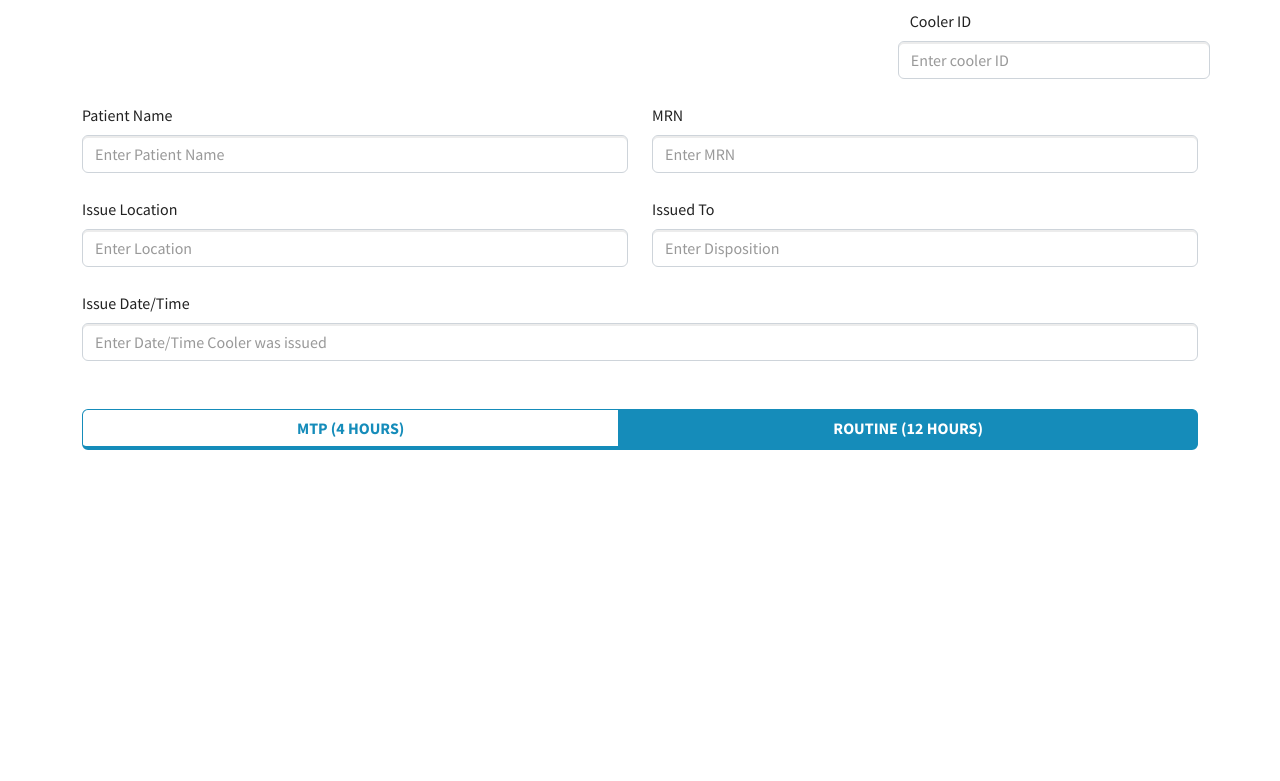
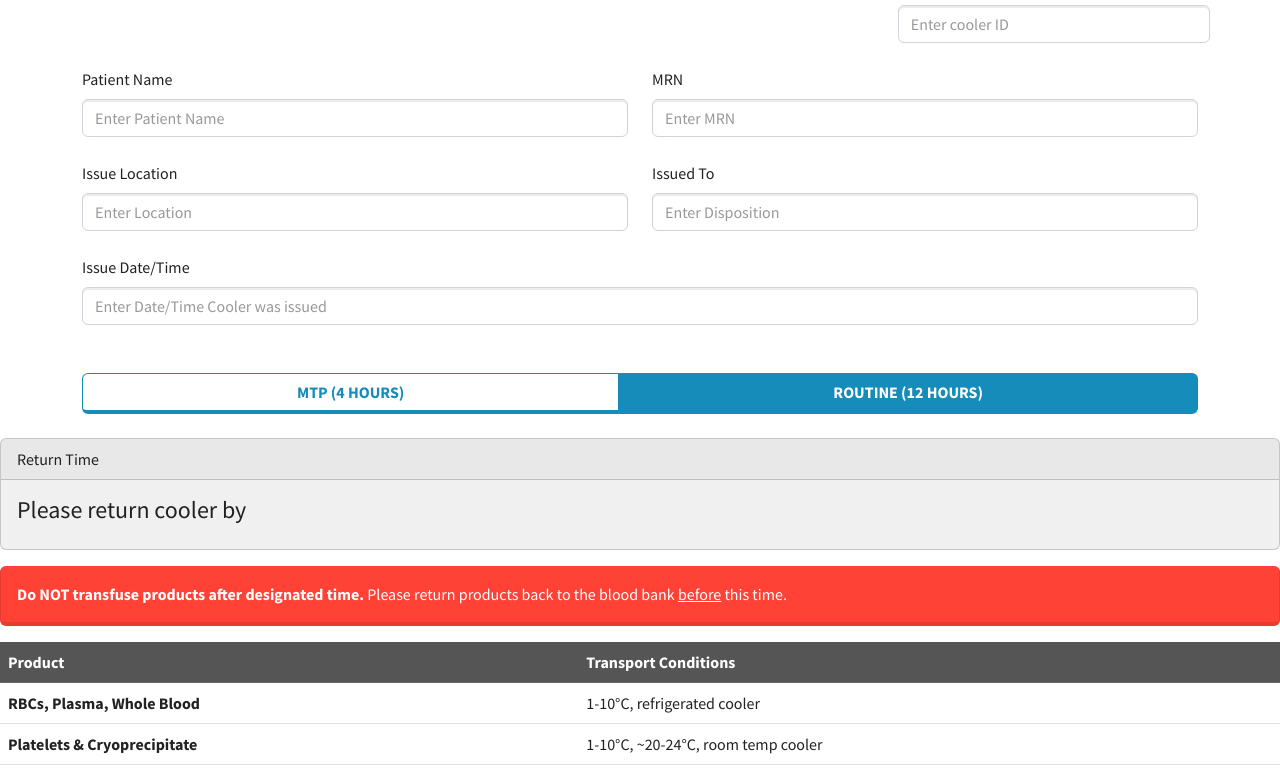
Before and after one commit to BoredBoar/cooler, a plain HTML site: page index.html in a window 1280 px wide. Shown: the part 131-912 px from the top of the page. Before the commit the page ends 800 px from the top, so only its background shows below. Drawn offline with nearby package versions, Linux system fonts and the light colour scheme.

Commit message:
Completing form

```diff
--- a/index.html
+++ b/index.html
@@ -5,10 +5,10 @@
     <meta name="viewport" content="width=device-width, initial-scale=1.0">
     <link rel="stylesheet" href="https://cdn.jsdelivr.net/npm/bootswatch@5.3.2/dist/lumen/bootstrap.min.css">
     <script src="https://cdn.jsdelivr.net/npm/bootstrap@5.3.2/dist/js/bootstrap.bundle.min.js" integrity="sha384-C6RzsynM9kWDrMNeT87bh95OGNyZPhcTNXj1NW7RuBCsyN/o0jlpcV8Qyq46cDfL" crossorigin="anonymous"></script>
-    <title>Document</title>
+    <title>OUH Cooler Form</title>
 </head>
 <body>
-    <nav class="navbar navbar-expand-lg bg-dark" data-bs-theme="dark">
+    <!-- <nav class="navbar navbar-expand-lg bg-dark" data-bs-theme="dark">
         <div class="container-fluid">
           <a class="navbar-brand" href="#">Navbar</a>
           <button class="navbar-toggler" type="button" data-bs-toggle="collapse" data-bs-target="#navbarColor02" aria-controls="navbarColor02" aria-expanded="false" aria-label="Toggle navigation">
@@ -47,12 +47,14 @@
             </form>
           </div>
         </div>
-      </nav>
+      </nav> -->
 
 
     <div class="container-fluid">
+      <div class="row mt-4">
         <h1 class="d-flex justify-content-center">OU Health Cooler Form</h1>
-    </div>
+      </div>
+      </div>
 
     <div class="container">
         <div class="d-flex justify-content-end">
@@ -104,5 +106,35 @@
     </div>
 
 
+    <div class="card bg-secondary mb-3 mt-4" >
+      <div class="card-header">Return Time</div>
+      <div class="card-body">
+        <h4 class="card-title">Please return cooler by </h4>
+      </div>
+    </div>
+
+      <div class="alert alert-danger">
+        <strong>Do NOT transfuse products after designated time.</strong> Please return products back to the blood bank <u>before</u> this time.
+      </div>
+
+      <table class="table table-hover">
+        <thead>
+          <tr class="table-dark">
+            <th scope="col">Product</th>
+            <th scope="col">Transport Conditions</th>
+          </tr>
+        </thead>
+        <tbody>
+          <tr>
+            <th scope="row">RBCs, Plasma, Whole Blood</th>
+            <td>1-10°C, refrigerated cooler</td>
+          </tr>
+          <tr>
+            <th scope="row">Platelets & Cryoprecipitate</th>
+            <td>1-10°C, ~20-24°C, room temp cooler</td>
+          </tr>
+        </tbody>
+      </table>
+
 </body>
 </html>
```
